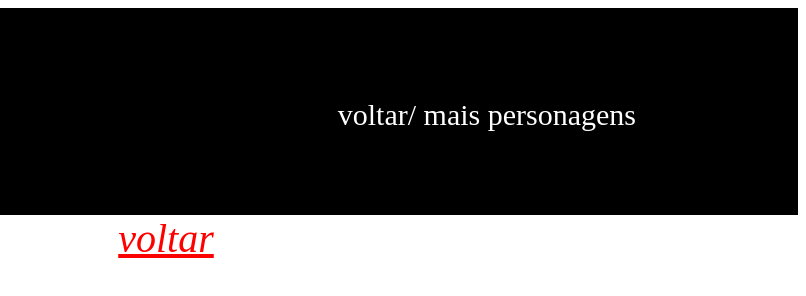
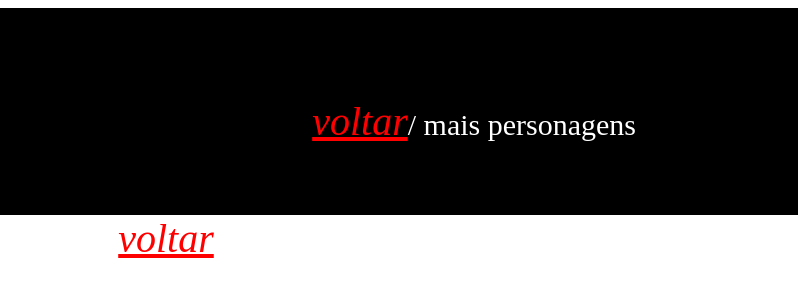
Before and after one commit to tujarao/aulas-da-barbearia-1e2, a plain HTML site: page historia.html in a window 1280 px wide. Shown: the full height of the page, 474-1280 px from the left. Drawn offline with Linux system fonts and the light colour scheme.

Commit message:
Update historia.html
teste

```diff
--- a/historia.html
+++ b/historia.html
@@ -14,7 +14,7 @@
 			<div class="caixa">
 				<img src="logo2.jpg"; height="200px"; width="300px";>
 					<nav>
-						voltar/ mais personagens
+						<a href="index.html"> voltar</a>/ mais personagens
 					</nav>
 
 			</div>
```
